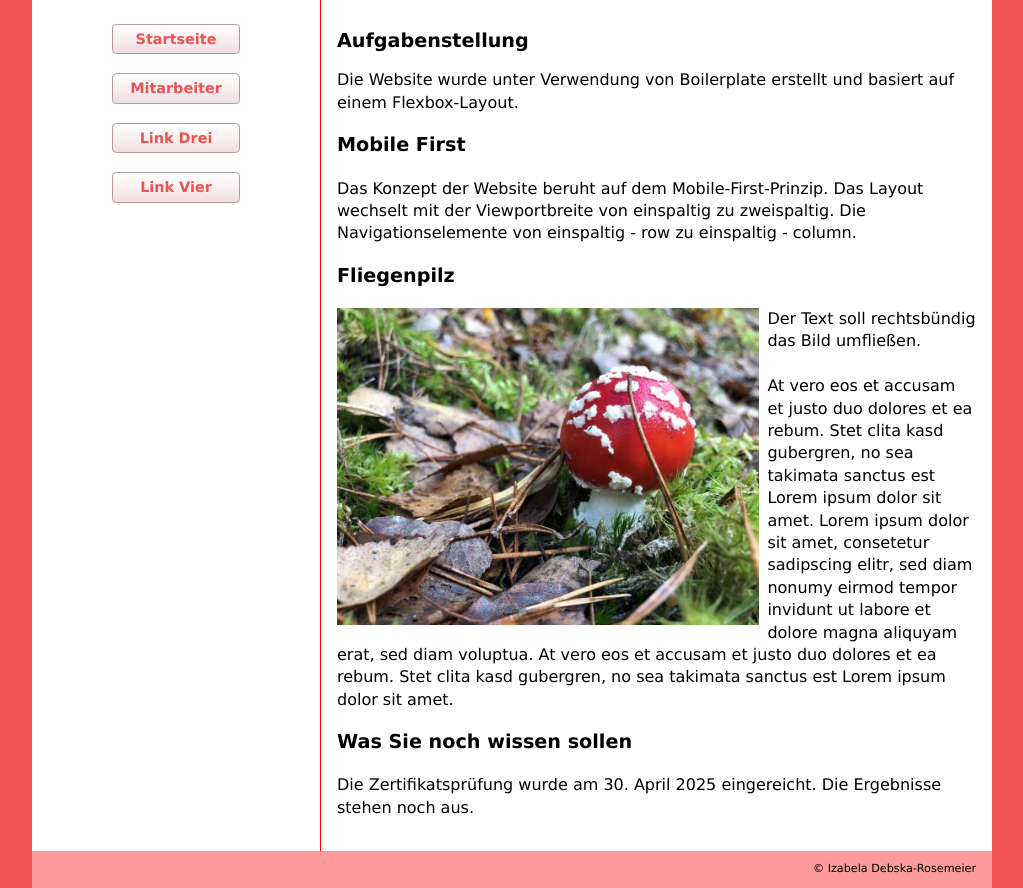
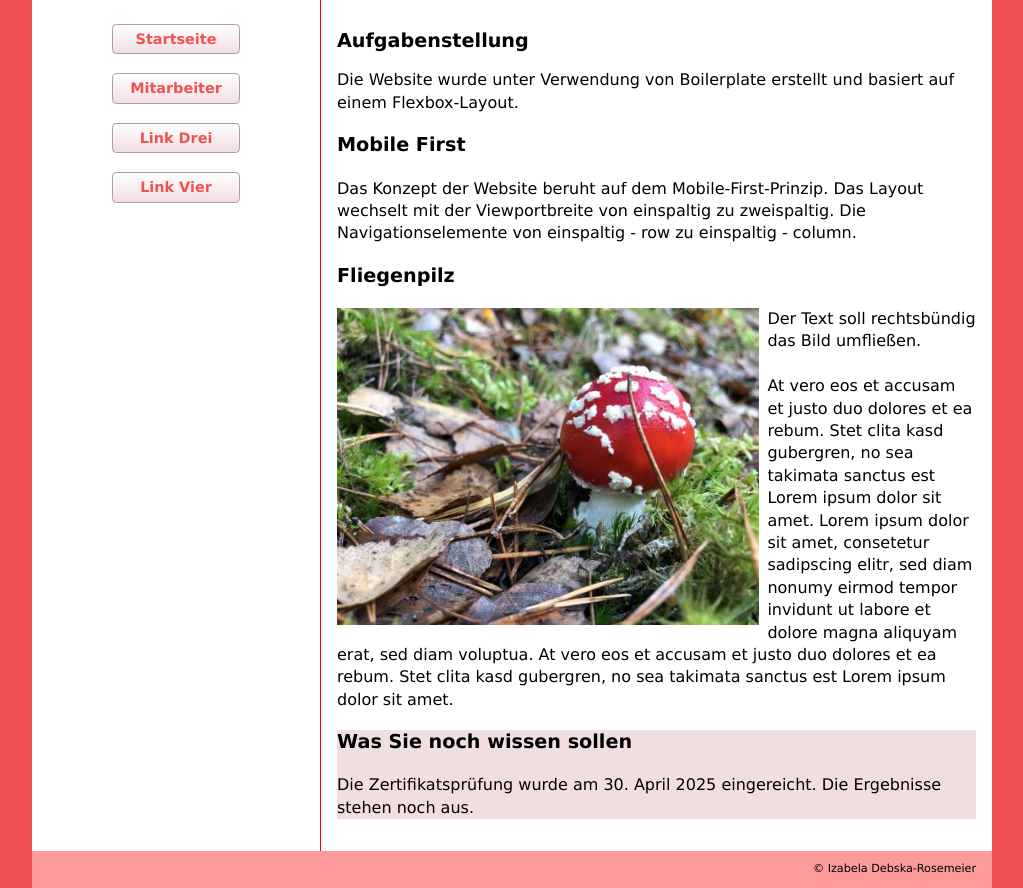
Before and after one commit to Isia13/cert_project, a website built with webpack: page index.html in a window 1280 px wide. Shown: the part 67-955 px from the top of the page, without its empty margins (128-1151 px from the left). Built offline with nearby package versions, Linux system fonts and the light colour scheme; no server answers.

Commit message:
Update style.css

```diff
--- a/css/style.css
+++ b/css/style.css
@@ -166,6 +166,10 @@ main h1 {
 
 div h2, h3 {
   font-size: 0.9rem;
+}
+
+aside {
+background-color: rgb(241,222,225);
 }
 
 table {
```
